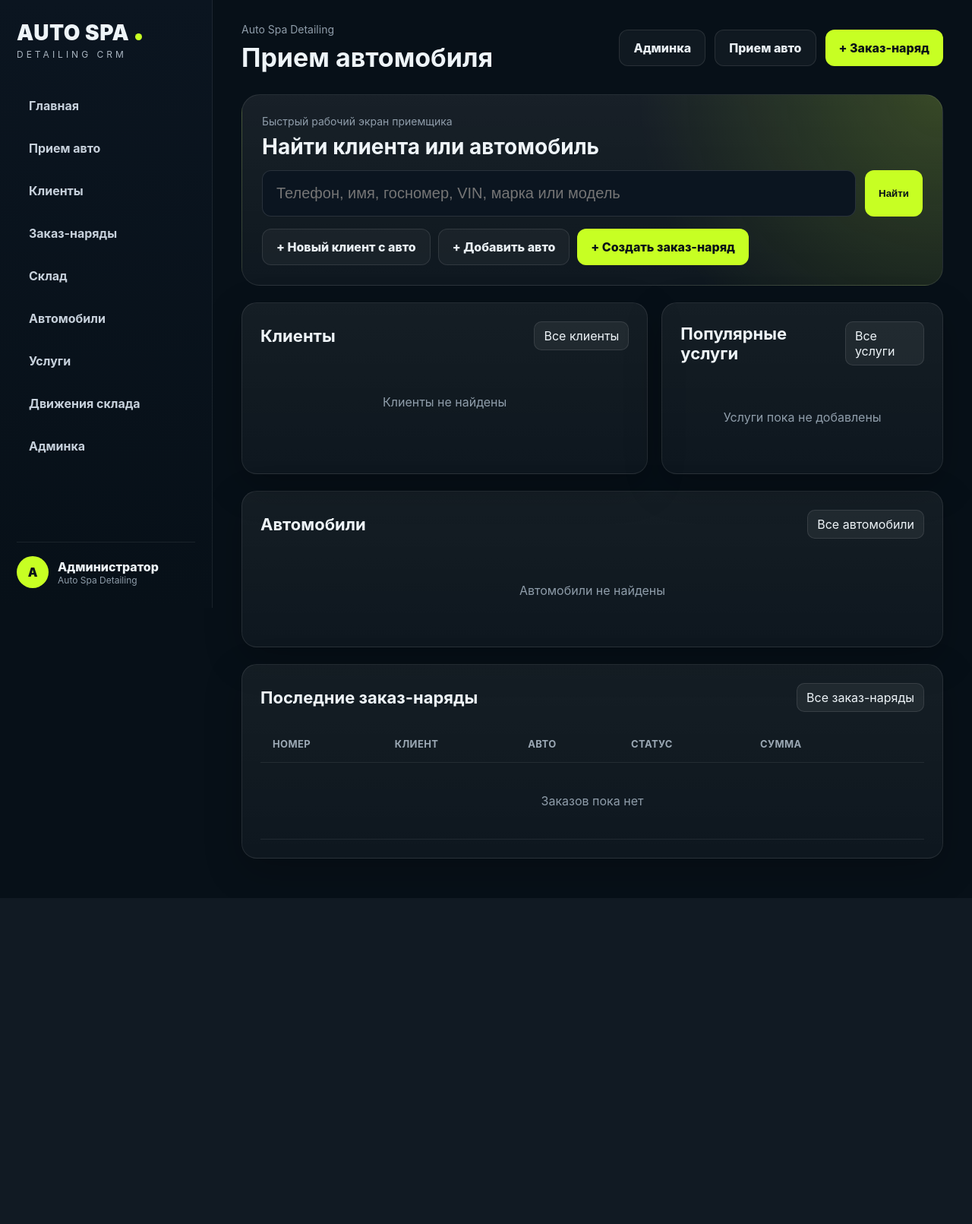
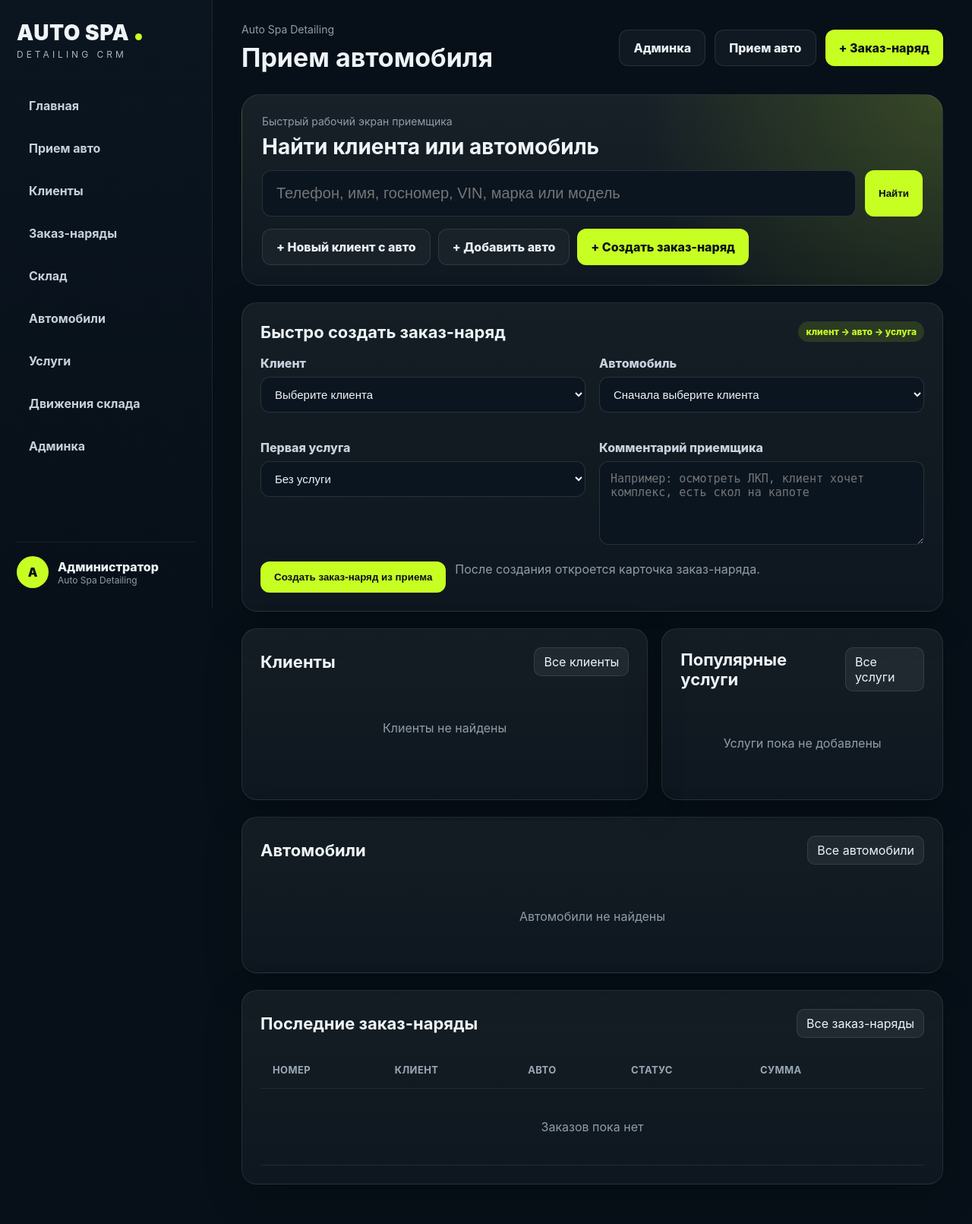
Before and after one commit to vosseners-hue/autospa-crm, a Django app: page /reception/ in a window 1280 px wide. Shown: the whole page at 76% size. Before the commit the page ends 1167 px from the top, so only its background shows below. Run offline with Django 5.2, Linux system fonts and the light colour scheme; the visitor is signed in with stand-in values (Sample User, id 1); data that the repository does not hold is empty.

Commit message:
Add quick order creation from reception

```diff
--- a/app/crm/urls.py
+++ b/app/crm/urls.py
@@ -4,6 +4,7 @@ from . import views
 urlpatterns = [
     path('', views.dashboard, name='dashboard'),
     path('reception/', views.reception, name='reception'),
+    path('reception/create-order/', views.reception_create_order, name='reception_create_order'),
 
     path('customers/', views.customers, name='customers'),
     path('customers/add/', views.customer_create, name='customer_create'),
--- a/app/crm/views.py
+++ b/app/crm/views.py
@@ -34,6 +34,40 @@ def reception(request):
         'recent_orders': recent_orders,
         'services': Service.objects.filter(active=True).order_by('name')[:12],
     })
+
+
+
+@login_required
+def reception_create_order(request):
+    if request.method != 'POST':
+        return redirect('reception')
+
+    car_id = request.POST.get('car')
+    service_id = request.POST.get('service')
+    notes = (request.POST.get('notes') or '').strip()
+
+    if not car_id:
+        messages.error(request, 'Выберите автомобиль для создания заказ-наряда')
+        return redirect('reception')
+
+    car = get_object_or_404(Car.objects.select_related('customer'), pk=car_id)
+    order = WorkOrder.objects.create(
+        customer=car.customer,
+        car=car,
+        notes=notes,
+    )
+
+    if service_id:
+        service = get_object_or_404(Service, pk=service_id)
+        WorkOrderItem.objects.create(
+            order=order,
+            service=service,
+            qty=1,
+            price=service.price,
+        )
+
+    messages.success(request, f'Заказ-наряд {order.number} создан из экрана приема')
+    return redirect('order_detail', pk=order.pk)
 
 @login_required
 def dashboard(request):
--- a/app/templates/crm/reception.html
+++ b/app/templates/crm/reception.html
@@ -13,6 +13,50 @@
     <a class="btn ghost" href="/cars/add/">+ Добавить авто</a>
     <a class="btn primary" href="/orders/add/">+ Создать заказ-наряд</a>
   </div>
+</section>
+
+<section class="panel">
+  <div class="panel-head">
+    <h2>Быстро создать заказ-наряд</h2>
+    <span class="badge">клиент → авто → услуга</span>
+  </div>
+  <form method="post" action="{% url 'reception_create_order' %}">
+    {% csrf_token %}
+    <div class="form-grid">
+      <div class="form-row">
+        <label for="quick_customer">Клиент</label>
+        <select class="form-control" id="quick_customer" name="customer">
+          <option value="">Выберите клиента</option>
+          {% for customer in customers %}
+            <option value="{{ customer.id }}">{{ customer.name }}{% if customer.phone %} · {{ customer.phone }}{% endif %}</option>
+          {% endfor %}
+        </select>
+      </div>
+      <div class="form-row">
+        <label for="quick_car">Автомобиль</label>
+        <select class="form-control" id="quick_car" name="car" required>
+          <option value="">Сначала выберите клиента</option>
+        </select>
+      </div>
+      <div class="form-row">
+        <label for="quick_service">Первая услуга</label>
+        <select class="form-control" id="quick_service" name="service">
+          <option value="">Без услуги</option>
+          {% for service in services %}
+            <option value="{{ service.id }}">{{ service.name }} · {{ service.price }} ₽</option>
+          {% endfor %}
+        </select>
+      </div>
+      <div class="form-row">
+        <label for="quick_notes">Комментарий приемщика</label>
+        <textarea class="form-control" id="quick_notes" name="notes" rows="3" placeholder="Например: осмотреть ЛКП, клиент хочет комплекс, есть скол на капоте"></textarea>
+      </div>
+    </div>
+    <div class="top-actions">
+      <button class="btn primary" type="submit">Создать заказ-наряд из приема</button>
+      <span class="muted">После создания откроется карточка заказ-наряда.</span>
+    </div>
+  </form>
 </section>
 
 <div class="grid-2">
@@ -115,4 +159,33 @@
     </table>
   </div>
 </section>
+
+<script id="quick-cars-data" type="application/json">[
+{% for car in cars %}{"id":"{{ car.id }}","customer_id":"{{ car.customer_id }}","title":"{{ car.brand|escapejs }} {{ car.model|escapejs }} — {{ car.plate|default:'без номера'|escapejs }}"}{% if not forloop.last %},{% endif %}{% endfor %}
+]</script>
+<script>
+(function () {
+  const customerSelect = document.getElementById('quick_customer');
+  const carSelect = document.getElementById('quick_car');
+  const dataEl = document.getElementById('quick-cars-data');
+  if (!customerSelect || !carSelect || !dataEl) return;
+  const cars = JSON.parse(dataEl.textContent || '[]');
+  function rebuildCars() {
+    const customerId = customerSelect.value;
+    carSelect.innerHTML = '';
+    const empty = document.createElement('option');
+    empty.value = '';
+    empty.textContent = customerId ? 'Выберите автомобиль клиента' : 'Сначала выберите клиента';
+    carSelect.appendChild(empty);
+    cars.filter(car => String(car.customer_id) === String(customerId)).forEach(car => {
+      const option = document.createElement('option');
+      option.value = car.id;
+      option.textContent = car.title;
+      carSelect.appendChild(option);
+    });
+  }
+  customerSelect.addEventListener('change', rebuildCars);
+  rebuildCars();
+})();
+</script>
 {% endblock %}
```
Also changed, not shown: README_AUTOSPA_UI_V13.txt (added).
